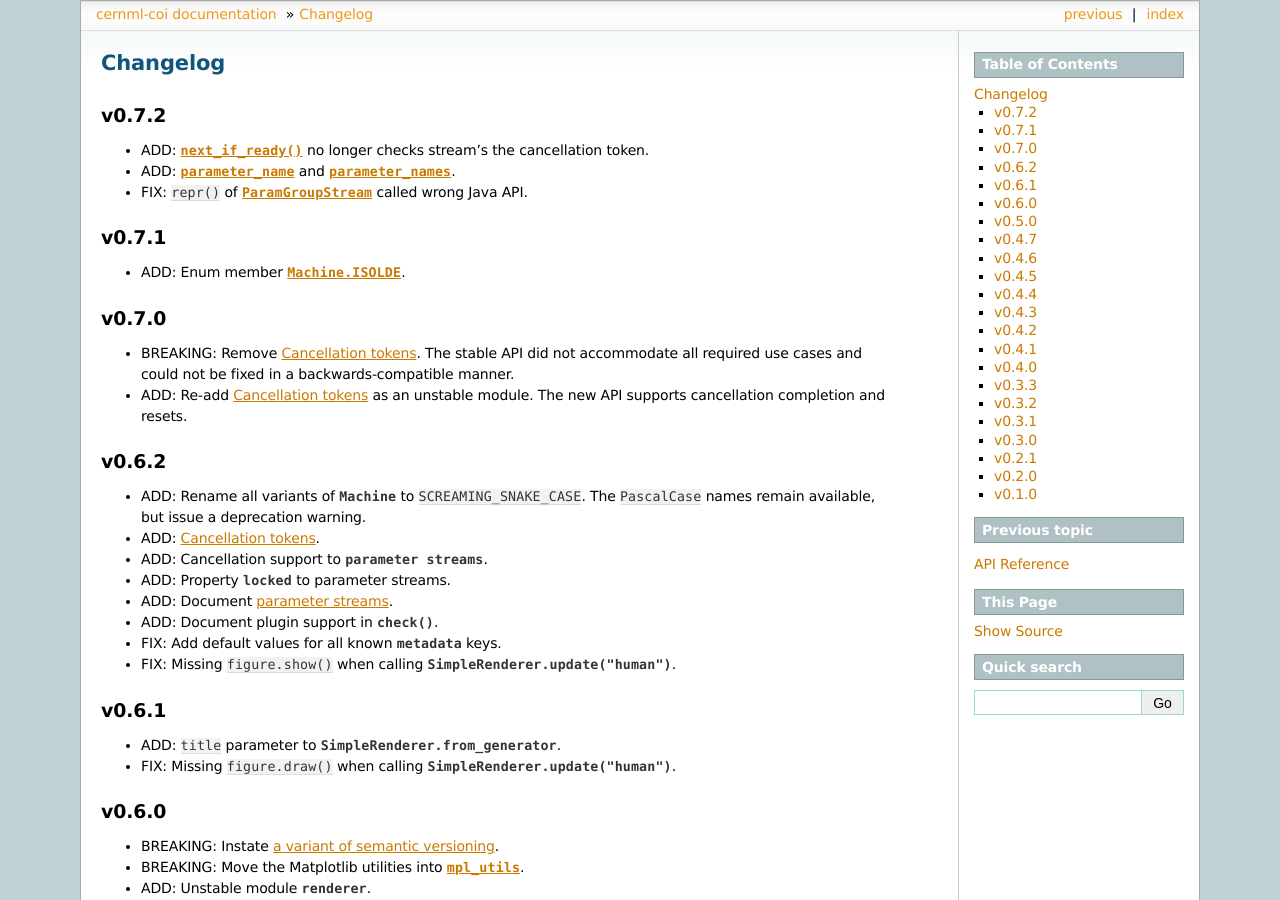
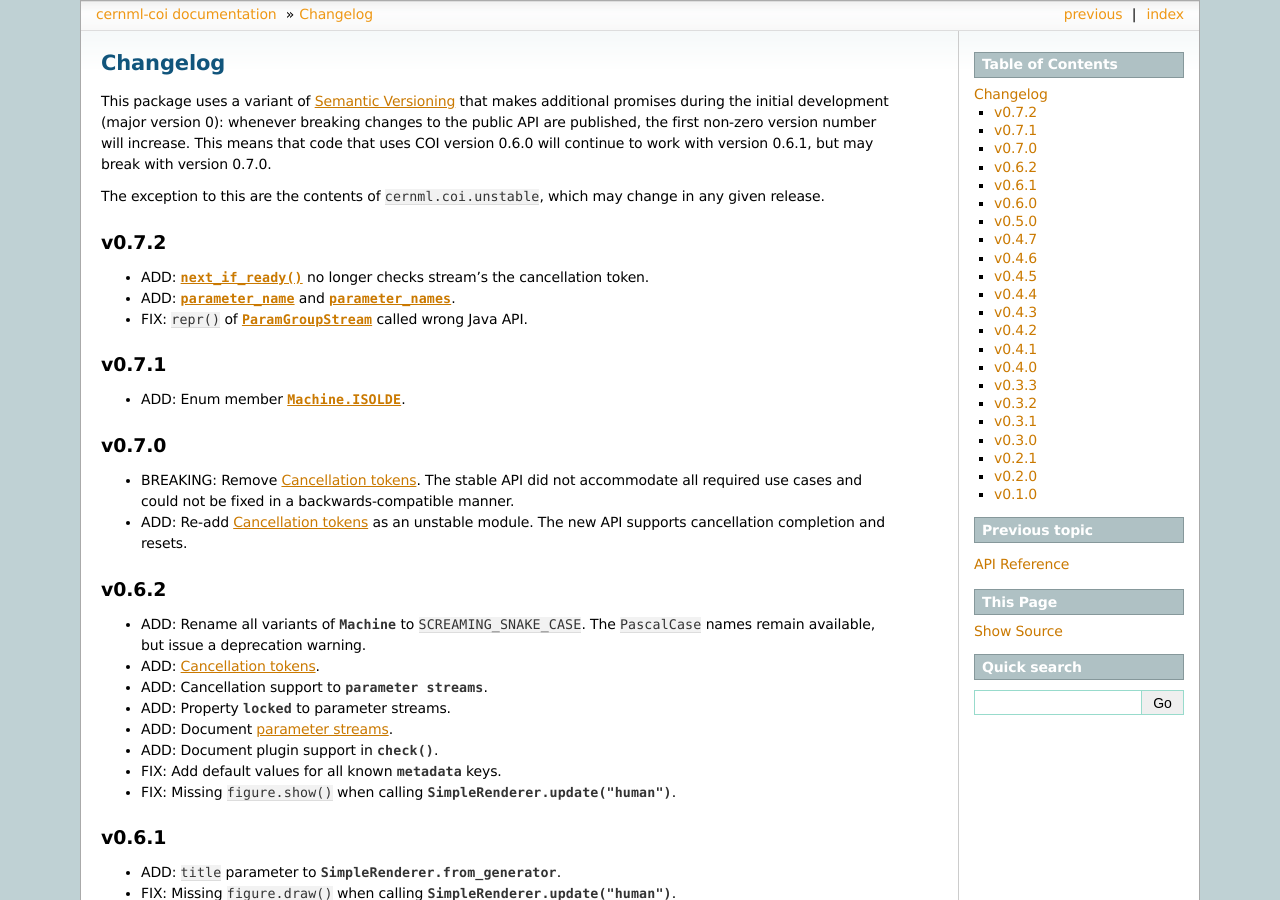
Before and after one commit to geoff-project/coi, a Sphinx documentation site: the page built from docs/changelog.md, in a window 1280 px wide and 900 px high. Built offline with Sphinx 7.4.7, drawn with Linux system fonts in a browser that asks for light colours; the version number could not be read and is left out.

Commit message:
Document stability guarantees in the changelog.
This makes it easier to link to it from within the docs.

```diff
--- a/docs/changelog.md
+++ b/docs/changelog.md
@@ -1,4 +1,13 @@
 # Changelog
+
+This package uses a variant of [Semantic Versioning](https://semver.org/) that
+makes additional promises during the initial development (major version 0):
+whenever breaking changes to the public API are published, the first non-zero
+version number will increase. This means that code that uses COI version 0.6.0
+will continue to work with version 0.6.1, but may break with version 0.7.0.
+
+The exception to this are the contents of `cernml.coi.unstable`, which may
+change in any given release.
 
 ## v0.7.2
 
@@ -36,7 +45,7 @@
 
 ## v0.6.0
 
-- BREAKING: Instate [a variant of semantic versioning](https://gitlab.cern.ch/be-op-ml-optimization/cernml-coi#stability).
+- BREAKING: Instate [a variant of semantic versioning](#changelog).
 - BREAKING: Move the Matplotlib utilities into [`mpl_utils`](api.md#matplotlib-utilities).
 - ADD: Unstable module {class}`renderer<cernml.coi.unstable.renderer.Renderer>`.
 - ADD: Unstable module [`japc_utils`](api.md#pyjapc-utilities).
```
Also changed, not shown: README.md (+5 -8 lines).
